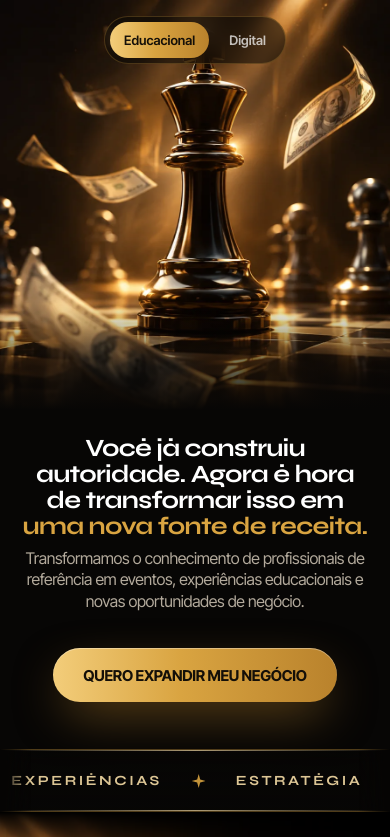
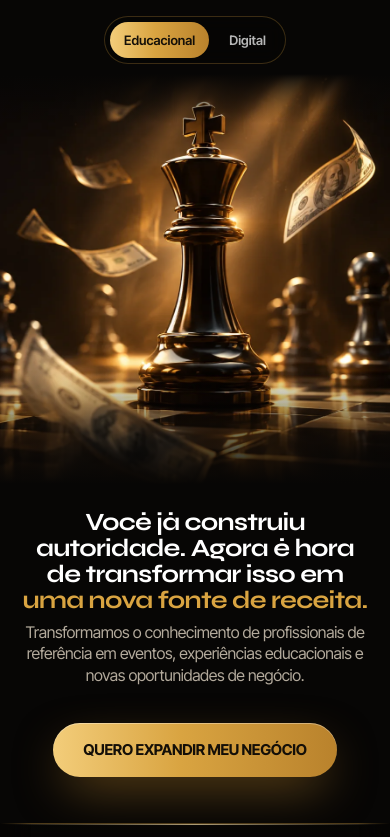
Before and after one commit to KauanScariot/lp-expansao-educacional, a plain HTML site: page educacional.html in a window 390 px wide. Shown: the top 837 px of the page. Drawn offline with Linux system fonts and the light colour scheme.

Commit message:
Navegação deixa de sobrepor a foto da hero em celular e tablet
Co-Authored-By: Claude Opus 5.5 <noreply@anthropic.com>
Claude-Session: https://claude.ai/code/session_01BLTcZpwwpWmSLn86UuK6mC

```diff
--- a/assets/site.css
+++ b/assets/site.css
@@ -558,3 +558,11 @@ section{position:relative}
   .hero--edu .hero__bg{height:min(105vw,620px);width:min(100%,calc(min(105vw,620px) * .95));background-image:url("edu-hero-mobile.webp?v=1795139925")}
   .hero--edu .hero__content{max-width:none}
 }
+
+/* Telas empilhadas: a navegação deixa de ficar por cima da foto */
+@media (max-width:1079px){
+  .topnav{position:relative}
+  .topnav__inner{padding-bottom:10px}
+  .hero--edu .hero__bg::after,.hero--home .hero__bg::after{background:linear-gradient(180deg,var(--bg) 0%,rgba(7,6,5,0) 12%),linear-gradient(0deg,var(--bg) 0%,rgba(7,6,5,0) 28%)}
+  .hero .hero__bg::after{background:linear-gradient(180deg,var(--bg) 0%,rgba(7,6,5,0) 12%),linear-gradient(0deg,var(--bg) 0%,rgba(7,6,5,0) 28%)}
+}
--- a/educacional.html
+++ b/educacional.html
@@ -15,7 +15,7 @@
 <link rel="preload" as="font" type="font/woff2" href="assets/fonts/Syne-Bold.woff2" crossorigin>
 <link rel="preload" as="font" type="font/woff" href="assets/fonts/InterTight-Variable.woff" crossorigin>
 
-<link rel="stylesheet" href="assets/site.css?v=1795139925">
+<link rel="stylesheet" href="assets/site.css?v=1795140524">
 </head>
 <body data-ribbon-words="Autoridade|Eventos|Experiências|Estratégia|Posicionamento|Conhecimento|Expansão|Educação">
 
```
Also changed, not shown: digital.html (+1 -1 lines), index.html (+1 -1 lines).
